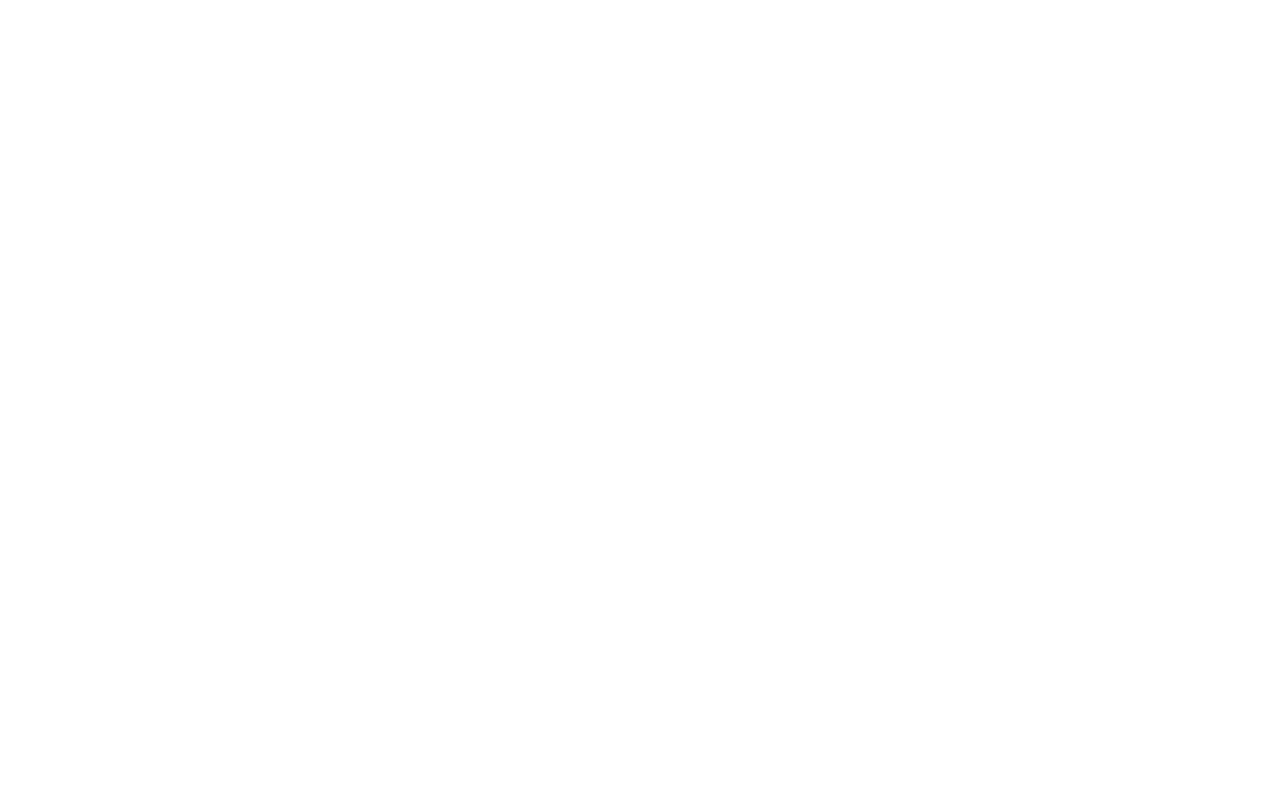
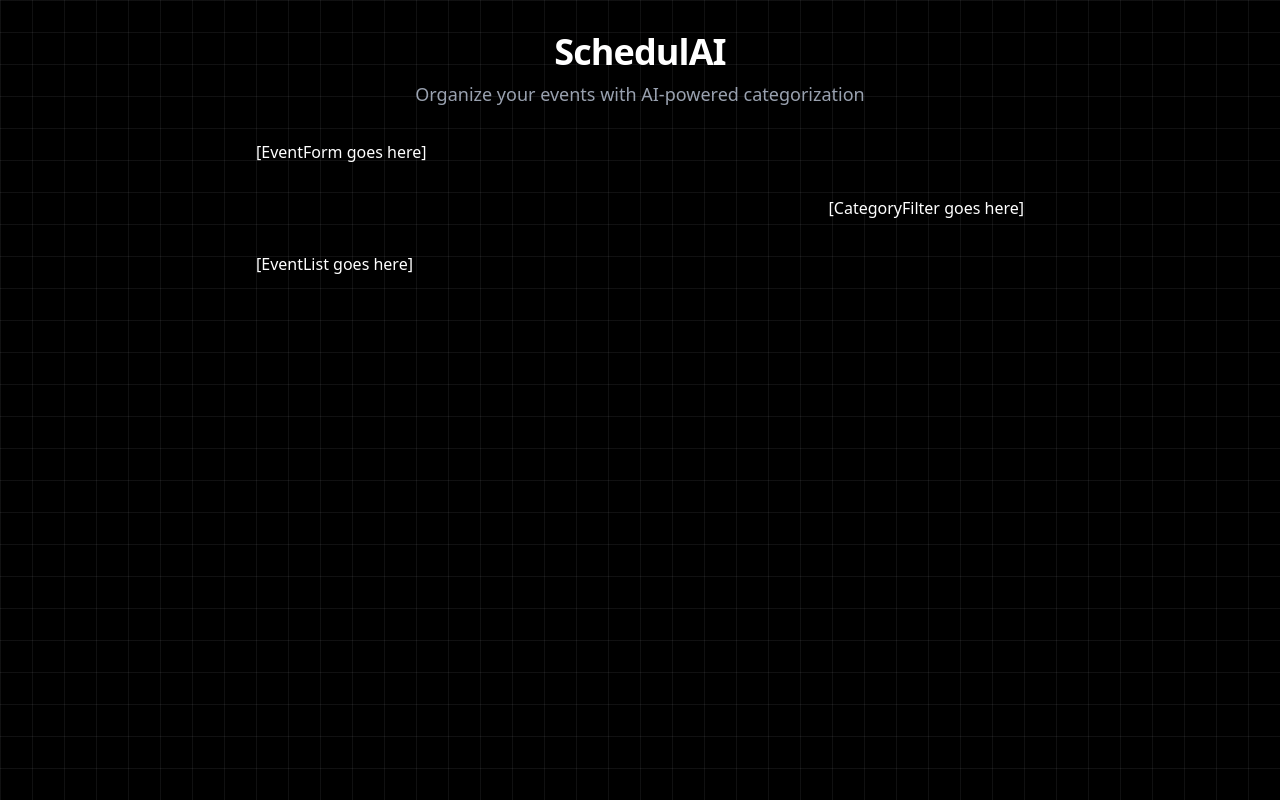
Before and after one commit to nishadmahmud/SchedulAI, a React (Vite) app in the folder client/: page / in a window 1280 px wide. Built offline with nearby package versions, Linux system fonts and the light colour scheme.

Commit message:
main app layout rough structure

```diff
--- a/client/src/App.tsx
+++ b/client/src/App.tsx
@@ -1,12 +1,50 @@
-import './App.css'
+import "./App.css";
 
 function App() {
+  return (
+    <div
+      className="min-h-screen bg-black flex flex-col items-center py-8 px-2 relative overflow-hidden"
+      style={{
+        backgroundImage:
+          "linear-gradient(rgba(209,213,219,0.08) 1px, transparent 1px), linear-gradient(90deg, rgba(209,213,219,0.08) 1px, transparent 1px)",
+        backgroundSize: "32px 32px",
+      }}
+    >
+      <header className="mb-8 text-center">
+        <h1 className="text-3xl md:text-4xl font-bold text-white tracking-tight mb-2">
+          SchedulAI
+        </h1>
+        <p className="text-gray-400 text-base md:text-lg">
+          Organize your events with AI-powered categorization
+        </p>
+      </header>
 
-  return (
-    <>
+      <main className="w-full max-w-3xl flex flex-col gap-6">
+        {/* Event Form */}
+        <section className="mb-2">
+          <div className="text-white">
+            [EventForm goes here]
+          </div>
+        </section>
 
-    </>
-  )
+        {/* Category Filter */}
+        <section className="mb-2">
+          <div className="flex justify-end">
+            <div className="text-white">
+              [CategoryFilter goes here]
+            </div>
+          </div>
+        </section>
+
+        {/* Event List */}
+        <section className="grid gap-4">
+          <div className="text-white">
+            [EventList goes here]
+          </div>
+        </section>
+      </main>
+    </div>
+  );
 }
 
-export default App
+export default App;
```
